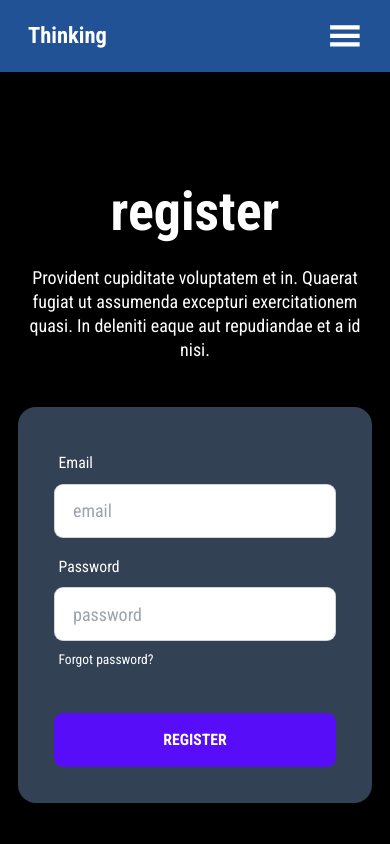
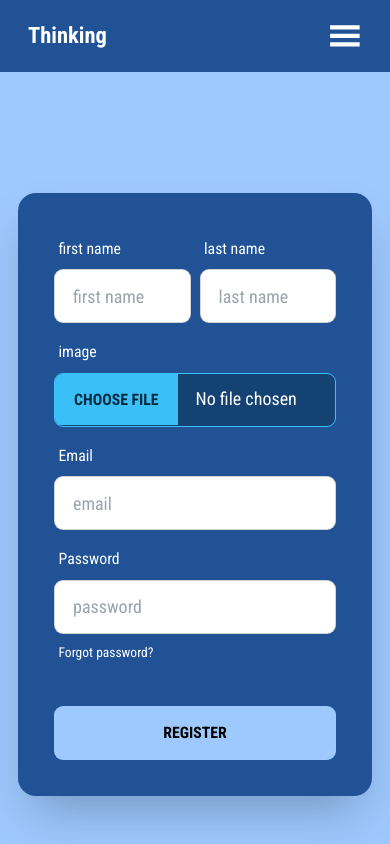
Before and after one commit to ABDULALNOMAN/Thinking-client, a React (Vite) app: page /register in a window 390 px wide. Shown: the top 844 px of the page. Built offline with nearby package versions, Linux system fonts and the light colour scheme; no server answers.

Commit message:
addd style register

```diff
--- a/src/Component/Authentication/Register.jsx
+++ b/src/Component/Authentication/Register.jsx
@@ -1,6 +1,7 @@
 import {React, useContext } from 'react';
 import { useForm } from 'react-hook-form';
 import { CallContext } from '../Contexting/Context';
+import image from '../../assets/undraw_login_re_4vu2 (1).svg'
 
 const Register = () => {
     const { handleRegisteUser } = useContext(CallContext)
@@ -19,31 +20,50 @@ const Register = () => {
     }
     return (
         <div>
-            <div className="hero min-h-screen bg-black text-white">
+            <div className="hero min-h-screen bg-blue-3 text-white">
                 <div className="hero-content flex-col lg:flex-row-reverse">
-                    <div className="text-center lg:text-left">
-                    <h1 className="text-5xl font-bold">register</h1>
-                    <p className="py-6">Provident cupiditate voluptatem et in. Quaerat fugiat ut assumenda excepturi exercitationem quasi. In deleniti eaque aut repudiandae et a id nisi.</p>
+                    <div className="text-center lg:text-left lg:block hidden">
+                        <img src={image} alt="" />
                     </div>
-                    <div className="card flex-shrink-0 w-full max-w-sm shadow-2xl bg-slate-700">
+                    <div className="card flex-shrink-0 w-full max-w-sm shadow-2xl bg-blue-2">
                         <form onSubmit={handleSubmit(handleRegisterForm)} className="card-body">
+                            <div className='grid grid-cols-2 gap-2'>
+                                <div>
+                                    <label className="label">
+                                        <span className="label-text text-white">first name</span>
+                                    </label>
+                                    <input {...register('email')} type="email" placeholder="first name" className="input bg-white text-black input-bordered w-full" />
+                                </div>
+                                <div>
+                                    <label className="label">
+                                        <span className="label-text text-white">last name</span>
+                                    </label>
+                                    <input {...register('email')} type="email" placeholder="last name" className="input bg-white text-black input-bordered w-full" />
+                                </div>
+                            </div>
+                            <div>
+                                <label className="label">
+                                    <span className="label-text text-white">image</span>
+                                </label>
+                                <input type="file" className="file-input file-input-bordered file-input-info w-full bg-blue-1 btn-" />
+                            </div>
                             <div className="form-control">
                                 <label className="label">
                                     <span className="label-text text-white">Email</span>
                                 </label>
-                        <input {...register('email')} type="email" placeholder="email" className="input text-black input-bordered" />
+                                <input {...register('email')} type="email" placeholder="email" className="input bg-white text-black input-bordered" />
                             </div>
                             <div className="form-control">
                                 <label className="label">
                                     <span className="label-text text-white">Password</span>
                                 </label>
-                        <input {...register('password')} type="password" placeholder="password" className="input text-black input-bordered" />
+                                <input {...register('password')} type="password" placeholder="password" className="input bg-white text-black input-bordered" />
                                 <label className="label">
                                     <a href="#" className="label-text-alt link link-hover text-white">Forgot password?</a>
                                 </label>
                             </div>
                             <div className="form-control mt-6">
-                        <button className="btn btn-primary">register</button>
+                                <button className="btn bg-blue-3 hover:bg-blue-1 text-black hover:text-white border-none">register</button>
                             </div>
                         </form>
                     </div>
--- a/src/Component/Home/Showingdata.jsx
+++ b/src/Component/Home/Showingdata.jsx
@@ -12,7 +12,7 @@ const Showingdata = ({ item }) => {
     return (
         <div>
             <div className='bg-slate-300'>
-                <div className=' flex justify-between h-12 items-center mx-2'>
+                <div className=' flex justify-between h-16 items-center mx-2'>
                     <div className='flex items-center'>
                         <img className='mr-2 w-10 h-10 rounded-full border-2 border-blue-3' src="" alt="image" />
                         <p>name</p>
@@ -28,7 +28,7 @@ const Showingdata = ({ item }) => {
             <div className='bg-blue-2'>
                 <img src={image} alt="" />
             </div>
-            <div className='flex justify-around py-2'>
+            <div className='flex justify-around py-2 h-14'>
                 <div className='flex items-center'>
                     <i className=''><AiFillLike className='text-2xl'></AiFillLike></i>
                     <p>like</p>
--- a/src/Component/Other/Another.jsx
+++ b/src/Component/Other/Another.jsx
@@ -1,27 +1,44 @@
 import React from 'react';
 import { useLoaderData } from 'react-router-dom';
-import {BiLike} from 'react-icons/bi';
+import { AiFillLike } from 'react-icons/ai';
+import { BiMessageDetail } from 'react-icons/bi';
+import { FaBeer } from 'react-icons/fa';
+import { TbListDetails } from 'react-icons/tb';
 
 const Another = () => {
     const datas = useLoaderData()
     const {image,text,_id}=datas
     return (
-        <div>
-            <div className='flex justify-between'>
-                <div className='flex items-center'>
-                    <img className='mr-2' src="" alt="image" />
-                    <p>name</p>
+        <div className=' md:my-8 md:mx-8'>
+            <div className='bg-slate-300'>
+                <div className=' flex justify-between h-16 items-center mx-2'>
+                    <div className='flex items-center'>
+                        <img className='mr-2 w-10 h-10 rounded-full border-2 border-blue-3' src="" alt="image" />
+                        <p>name</p>
+                    </div>
+                    <i><FaBeer></FaBeer></i>
                 </div>
-                <p>icon</p>
             </div>
-            <div>
+            <p className='border-b-2 border-b-blue-2'></p>
+            <div  className='text-black bg-slate-300 px-2 py-2'>
                 <p>{text}</p>
+            </div>
+            <div className='bg-blue-2'>
                 <img src={image} alt="" />
             </div>
-            <div className='flex justify-around'>
-                <i><BiLike></BiLike></i>
-                <p>icon</p>
-                <button className='btn btn-primary'>details</button>
+            <div className='flex justify-around py-2 bg-slate-300 h-14'>
+                <div className='flex items-center'>
+                    <i className=''><AiFillLike className='text-2xl'></AiFillLike></i>
+                    <p>like</p>
+                </div>
+                <label htmlFor="my-modal-6" className='flex items-center'>
+                    <i><BiMessageDetail className='text-2xl mr-1'></BiMessageDetail></i>
+                    <p>comment</p>
+                </label>
+                <div className='flex items-center '>
+                  <TbListDetails className='text-2xl mr-1'></TbListDetails>
+                  <p>details</p>
+                </div>
             </div>
         </div>
     );
--- a/src/Component/Shared/Drawer.jsx
+++ b/src/Component/Shared/Drawer.jsx
@@ -13,10 +13,10 @@ const Drawer = () => {
         });
     }
     const navbarData = User?.email ?
-        <li onClick={handleSignOut}><a>signOut</a></li>
+        <li className='btn btn-sm rounded-xl  bg-cyan-400 text-white hover:bg-cyan-500 border-none w-full' onClick={handleSignOut}><a>signOut</a></li>
         :
-        <><li><Link to={'/login'}>Item 1</Link></li>
-        <li><Link to={'/register'}>Item 2</Link></li></>
+        <><Link to={'/login'}><li className='btn btn-sm bg-cyan-400 text-white rounded-xl  hover:bg-cyan-500 border-none w-full mb-2'>login</li></Link>
+        <Link to={'/register'}><li className='btn btn-sm rounded-xl bg-cyan-400 text-white hover:bg-cyan-500 border-none w-full'>register</li></Link></>
     return (
         <div>
             <div className="drawer drawer-mobile">
@@ -27,7 +27,7 @@ const Drawer = () => {
                 <div className="drawer-side">
                     <label htmlFor="my-drawer-2" className="drawer-overlay"></label>
                     <ul className="menu p-4 w-60 bg-blue-2 text-white">
-                        <p className='btn bg-cyan-400 text-white hover:bg-cyan-500 border-none'>{navbarData} </p>
+                        {navbarData}
                     </ul>
                 </div>
             </div>
```
Also changed, not shown: src/assets/undraw_fingerprint_login_re_t71l.svg (added), src/assets/undraw_login_re_4vu2 (1).svg (added). Lines whose indentation alone changed are shown as unchanged.
